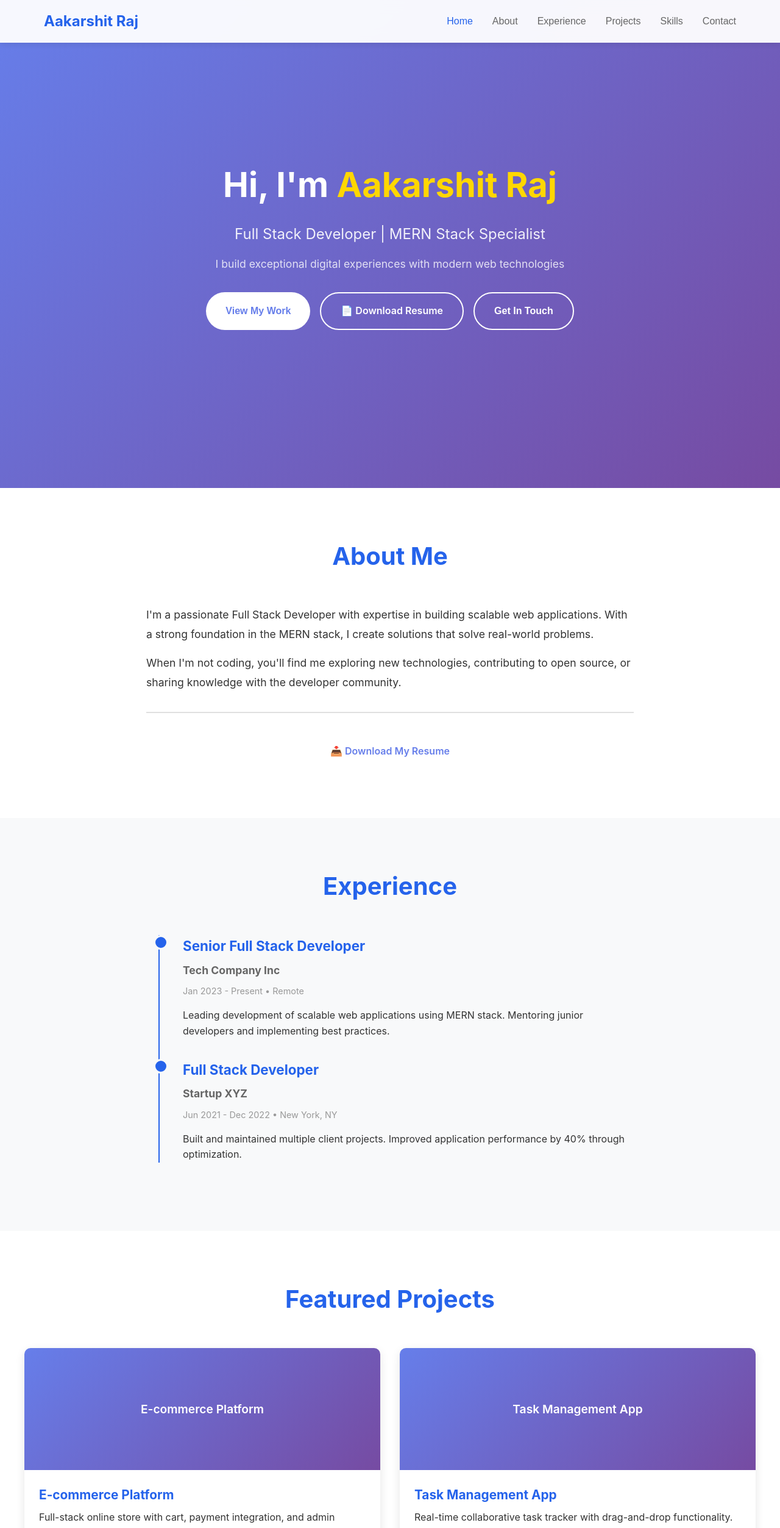
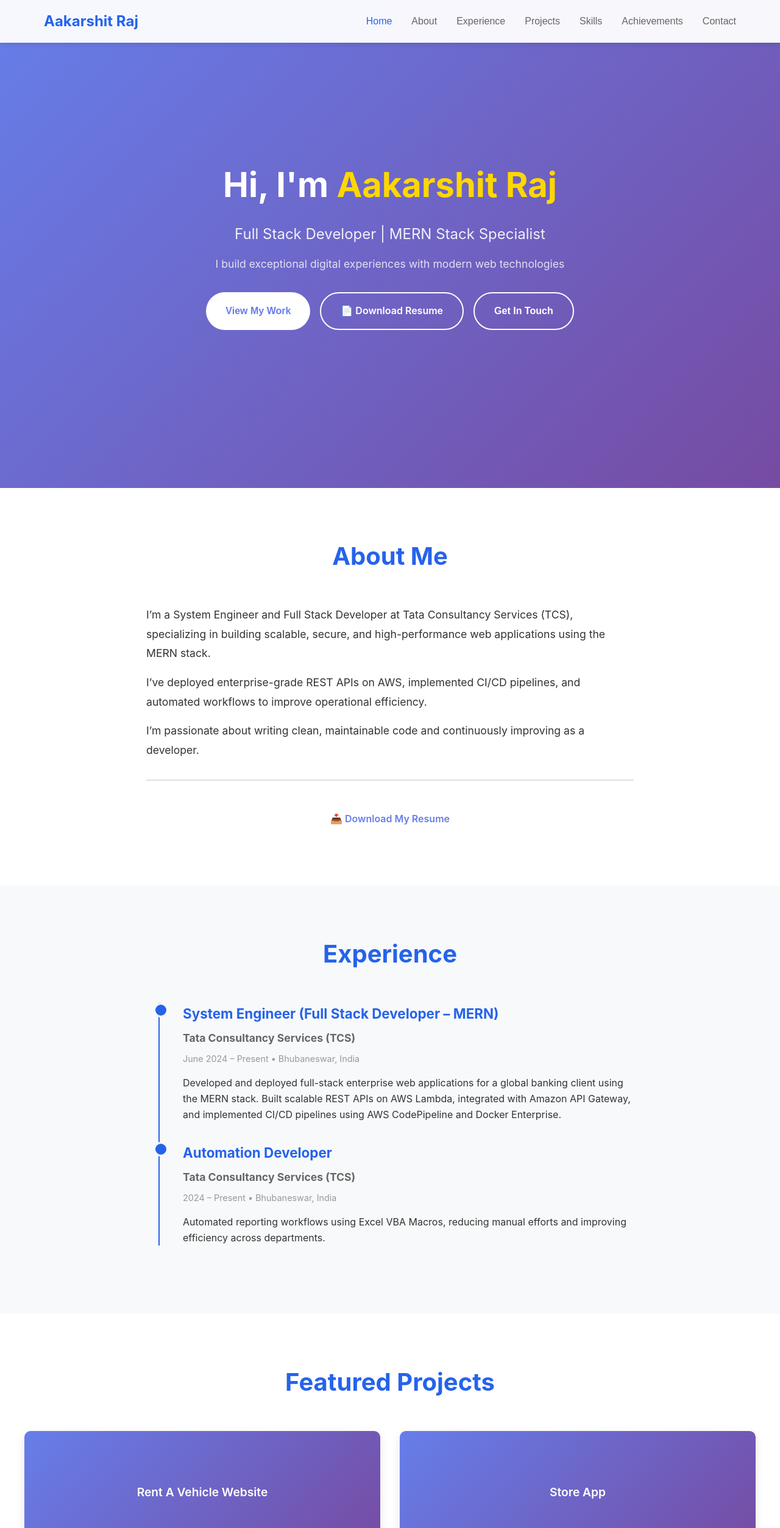
Before and after one commit to AakarshitRaj/Portfolio_Website, a React (Create React App) app in the folder frontend/: page / in a window 1280 px wide. Shown: the top 2505 px of the page at 61% size. Built offline with nearby package versions, Linux system fonts and the light colour scheme; no server answers.

Commit message:
portfolio data change 2

```diff
--- a/frontend/src/Portfolio.js
+++ b/frontend/src/Portfolio.js
@@ -14,8 +14,9 @@ const DATA = {
     title: "Full Stack Developer",
     subtitle: "MERN Stack Specialist",
     about: [
-      "I'm a passionate Full Stack Developer with expertise in building scalable web applications. With a strong foundation in the MERN stack, I create solutions that solve real-world problems.",
-      "When I'm not coding, you'll find me exploring new technologies, contributing to open source, or sharing knowledge with the developer community."
+  "I’m a System Engineer and Full Stack Developer at Tata Consultancy Services (TCS), specializing in building scalable, secure, and high-performance web applications using the MERN stack.",
+  "I’ve deployed enterprise-grade REST APIs on AWS, implemented CI/CD pipelines, and automated workflows to improve operational efficiency.",
+  "I’m passionate about writing clean, maintainable code and continuously improving as a developer."
 ],
     email: "your.email@example.com",
     github: "https://github.com/yourusername",
@@ -26,52 +27,70 @@ const DATA = {
 
 experiences: [
   {
-      position: "Senior Full Stack Developer",
-      company: "Tech Company Inc",
-      duration: "Jan 2023 - Present",
-      location: "Remote",
-      description: "Leading development of scalable web applications using MERN stack. Mentoring junior developers and implementing best practices."
+    position: "System Engineer (Full Stack Developer – MERN)",
+    company: "Tata Consultancy Services (TCS)",
+    duration: "June 2024 – Present",
+    location: "Bhubaneswar, India",
+    description:
+      "Developed and deployed full-stack enterprise web applications for a global banking client using the MERN stack. Built scalable REST APIs on AWS Lambda, integrated with Amazon API Gateway, and implemented CI/CD pipelines using AWS CodePipeline and Docker Enterprise."
   },
   {
-      position: "Full Stack Developer",
-      company: "Startup XYZ",
-      duration: "Jun 2021 - Dec 2022",
-      location: "New York, NY",
-      description: "Built and maintained multiple client projects. Improved application performance by 40% through optimization."
+    position: "Automation Developer",
+    company: "Tata Consultancy Services (TCS)",
+    duration: "2024 – Present",
+    location: "Bhubaneswar, India",
+    description:
+      "Automated reporting workflows using Excel VBA Macros, reducing manual efforts and improving efficiency across departments."
   }
 ],
 
   projects: [
   {
-      title: "E-commerce Platform",
-      description: "Full-stack online store with cart, payment integration, and admin dashboard.",
-      technologies: ["React", "Node.js", "MongoDB", "Stripe"],
-      github: "https://github.com/yourusername/project1",
-      live: "https://demo.com"
+    title: "Rent A Vehicle Website",
+    description:
+      "Full-stack vehicle rental platform using ReactJS, Node.js, Express, and MongoDB. Includes secure authentication, booking, and payment flow.",
+    technologies: ["ReactJS", "Node.js", "Express.js", "MongoDB"],
+    github: "https://github.com/AakarshitRaj/Rent-a-vehicle-online/tree/master",
+    live: "https://aakarshit-vehicle-rent.vercel.app"
   },
   {
-      title: "Task Management App",
-      description: "Real-time collaborative task tracker with drag-and-drop functionality.",
-      technologies: ["React", "Firebase", "Material-UI"],
-      github: "https://github.com/yourusername/project2",
-      live: "https://demo.com"
+    title: "Store App",
+    description:
+      "Responsive e-commerce store using React and Redux with dynamic API integration via Axios.",
+    technologies: ["React", "Redux", "Axios", "Node.js"],
+    github: "https://github.com/AakarshitRaj/Store/tree/main/Store",
+    live: "https://aakarshit-store.vercel.app"
   }
 ],
 
   skills: [
   {
     category: "Frontend",
-      items: ["React", "JavaScript", "TypeScript", "HTML5", "CSS3", "Tailwind CSS"]
+    items: ["ReactJS", "Redux", "JavaScript (ES6+)", "HTML5", "CSS3", "Tailwind CSS"]
   },
   {
     category: "Backend",
-      items: ["Node.js", "Express", "MongoDB", "PostgreSQL", "REST APIs"]
+    items: ["Node.js", "Express.js", "MongoDB", "MySQL", "REST APIs"]
   },
   {
-      category: "Tools",
-      items: ["Git", "Docker", "AWS", "Vercel", "Figma", "Postman"]
+    category: "Cloud & DevOps",
+    items: ["AWS (IAM, EC2, S3, Lambda)", "Docker", "CI/CD", "Kubernetes", "Vercel"]
+  },
+  {
+    category: "Tools & Automation",
+    items: ["Git", "GitHub", "Postman", "Excel VBA Macros", "Visual Studio Code"]
   }
-  ]
+],
+achievements: [
+  "Xcelerate Warrior Recognition – Tata Consultancy Services (2025)",
+  "On the Spot (Team) Award – Tata Consultancy Services (2025)",
+  "Best Team Award – Tata Consultancy Services (2025)",
+  "Group Representative (GR) Appreciation Certificate – TCS ILP 2024",
+  "Solved 300+ DSA problems on LeetCode and GFG",
+  "AWS Academy Graduate – Introduction to Cloud (AWS)",
+  "LinkedIn Certificate – Building RESTful APIs with Node.js and Express"
+],
+
 };
 
 function Portfolio() {
@@ -136,7 +155,7 @@ function Portfolio() {
           </button>
 
           <ul className={`nav-menu ${mobileMenuOpen ? 'active' : ''}`}>
-            {['home', 'about', 'experience', 'projects', 'skills', 'contact'].map(section => (
+            {['home', 'about', 'experience', 'projects', 'skills','achievements', 'contact'].map(section => (
               <li key={section}>
                 <button
                   className={activeSection === section ? 'active' : ''}
@@ -270,6 +289,17 @@ function Portfolio() {
           </div>
         </div>
       </section>
+{/* Achievements Section */}
+<section id="achievements" className="section bg-dark">
+  <div className="container">
+    <h2 className="section-title">Achievements & Certifications</h2>
+    <ul className="achievement-list">
+      {DATA.achievements.map((a, i) => (
+        <li key={i}>{a}</li>
+      ))}
+    </ul>
+  </div>
+</section>
 
       {/* Contact Section */}
       <section id="contact" className="section">
```
Lines whose indentation alone changed are shown as unchanged.
